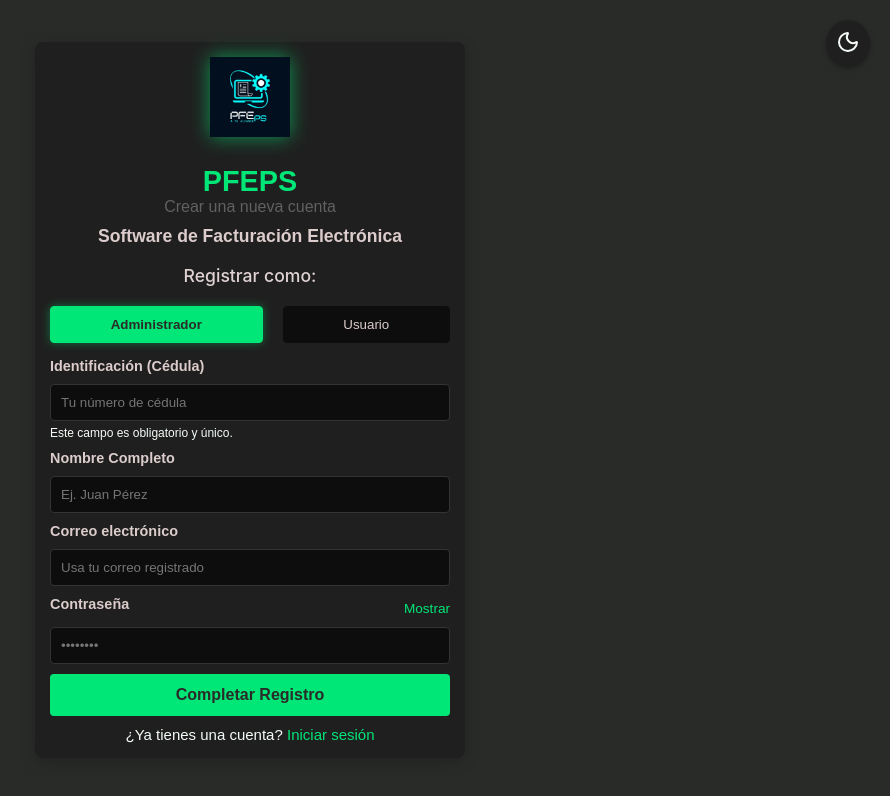
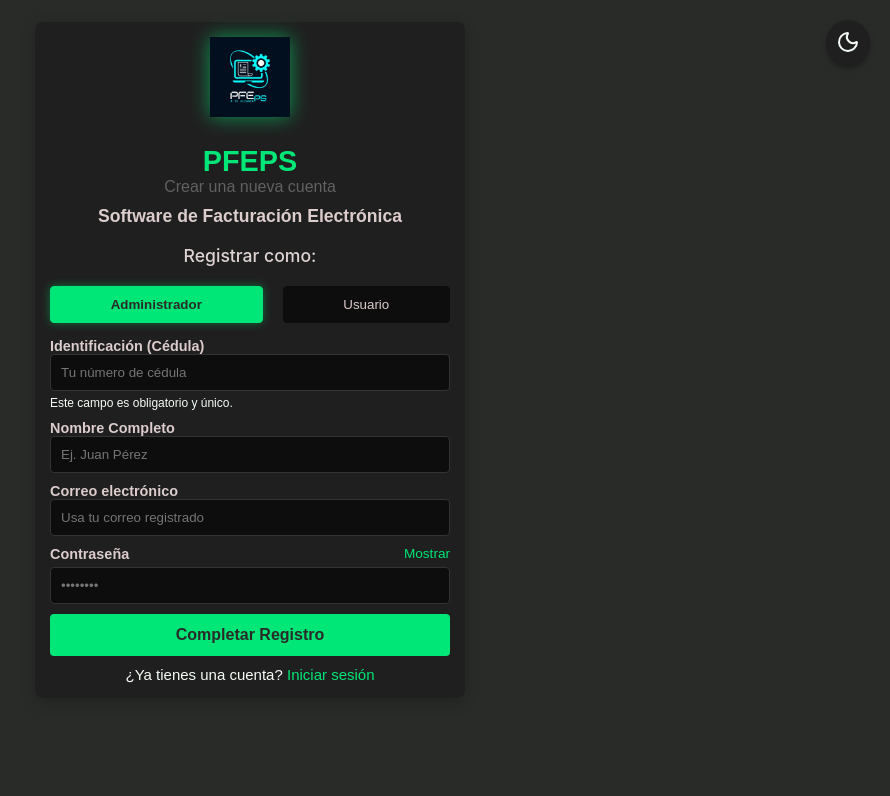
Before and after one commit to Duvan-10/Facturacion-App, a React (Vite) app in the folder FRONTEND/: page /login in a window 1280 px wide. Shown: the top 796 px of the page, without its empty margins (390-1280 px from the left). Built offline with nearby package versions, Linux system fonts and the light colour scheme.

Commit message:
Ajuste de Alineacion Registro

```diff
--- a/FRONTEND/src/pages/auth/styles1.css
+++ b/FRONTEND/src/pages/auth/styles1.css
@@ -51,7 +51,7 @@ html.light-mode {
 /* ------------------------------------- */
 
 .auth {
-    min-height: 100vh;
+    min-height: 90vh;
     display: flex;
     justify-content: center;
     align-items: center;
@@ -210,7 +210,7 @@ form {
     font-weight: bold;
     color: var(--color-text-light);
     font-size: 0.9em;
-    margin-bottom: 10px;
+    margin-bottom: 0px;
 
 }
 
```
